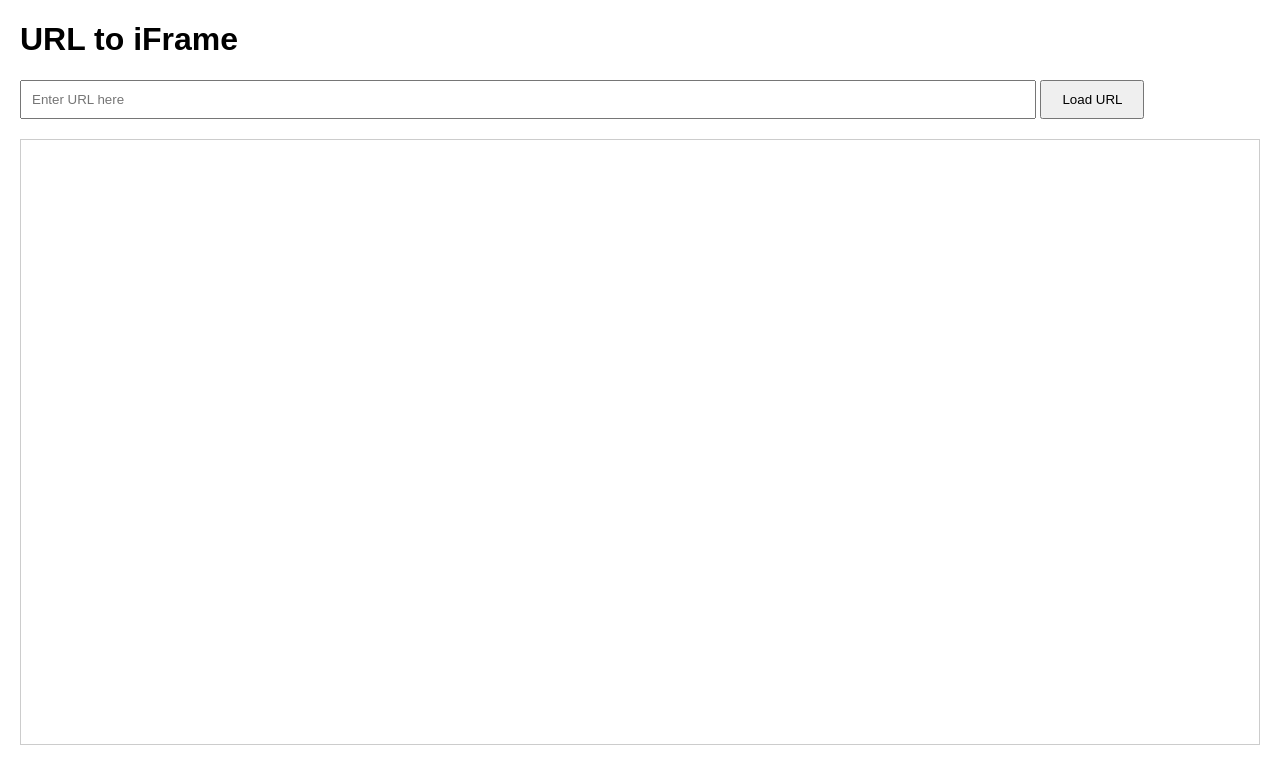
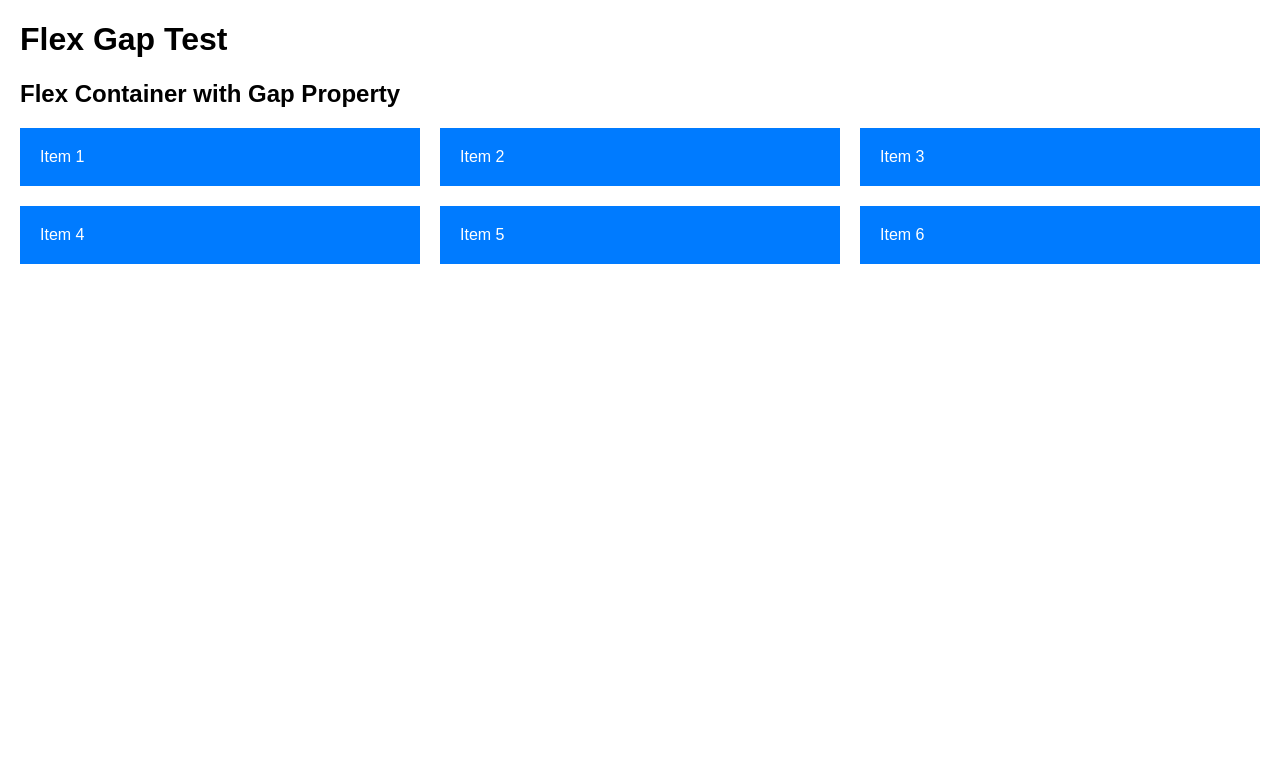
Before and after one commit to devashish931/iframe-test, a plain HTML site: page index.html in a window 1280 px wide. Drawn offline with Linux system fonts and the light colour scheme.

Commit message:
Add files via upload
index updated

```diff
--- a/index.html
+++ b/index.html
@@ -3,37 +3,36 @@
 <head>
     <meta charset="UTF-8">
     <meta name="viewport" content="width=device-width, initial-scale=1.0">
-    <title>URL to iFrame</title>
+    <title>Flex Gap Test</title>
     <style>
         body {
             font-family: Arial, sans-serif;
             margin: 20px;
         }
-        #iframeContainer {
-            margin-top: 20px;
-            border: 1px solid #ccc;
+        .flex-container {
+            display: flex;
+            flex-wrap: wrap;
+            gap: 20px; /* This is the property we want to test */
         }
-        iframe {
-            width: 100%;
-            height: 600px;
-            border: none;
+        .flex-item {
+            background-color: #007bff;
+            color: white;
+            padding: 20px;
+            flex: 1 1 calc(33.333% - 20px); /* Adjust the width based on the gap */
+            box-sizing: border-box;
         }
     </style>
 </head>
 <body>
-    <h1>URL to iFrame</h1>
-    <input type="text" id="urlInput" placeholder="Enter URL here" style="width: 80%; padding: 10px;">
-    <button onclick="loadIframe()" style="padding: 10px 20px;">Load URL</button>
-
-    <div id="iframeContainer">
-        <iframe id="urlIframe"></iframe>
+    <h1>Flex Gap Test</h1>
+    <h2>Flex Container with Gap Property</h2>
+    <div class="flex-container">
+        <div class="flex-item">Item 1</div>
+        <div class="flex-item">Item 2</div>
+        <div class="flex-item">Item 3</div>
+        <div class="flex-item">Item 4</div>
+        <div class="flex-item">Item 5</div>
+        <div class="flex-item">Item 6</div>
     </div>
-
-    <script>
-        function loadIframe() {
-            var url = document.getElementById('urlInput').value;
-            document.getElementById('urlIframe').src = url;
-        }
-    </script>
 </body>
 </html>
```
